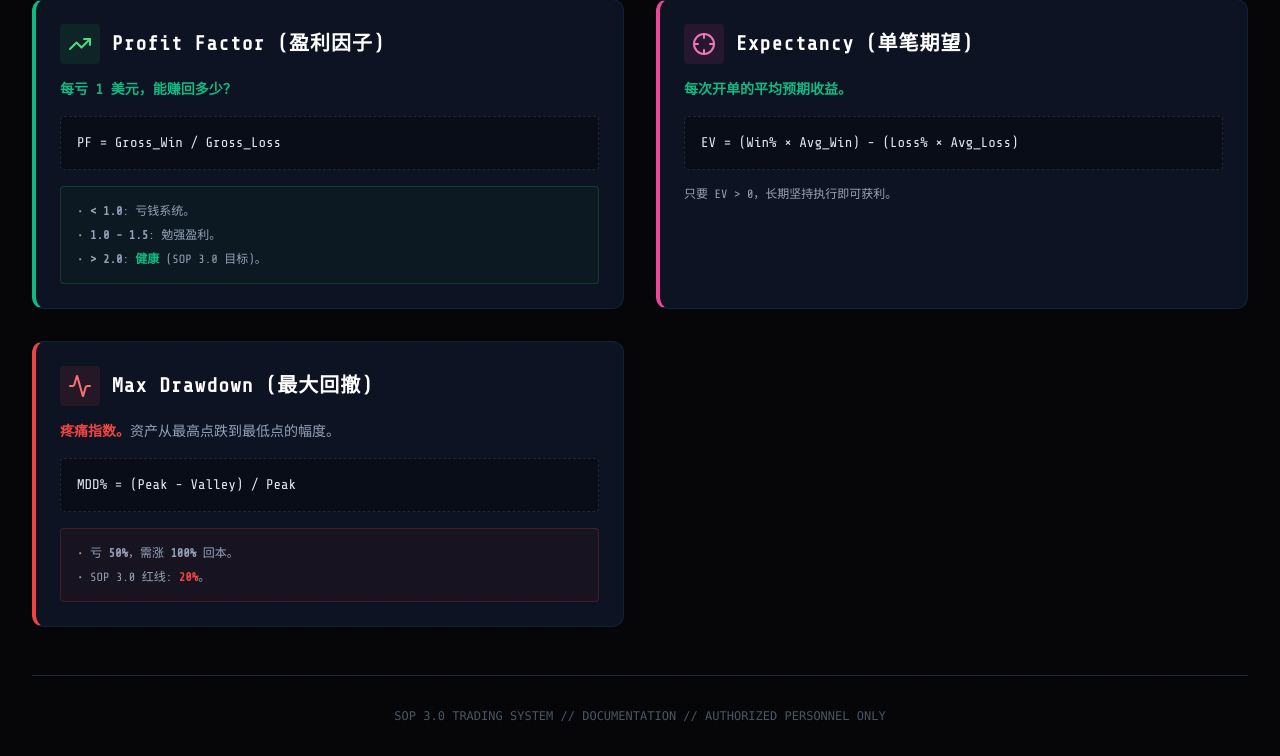
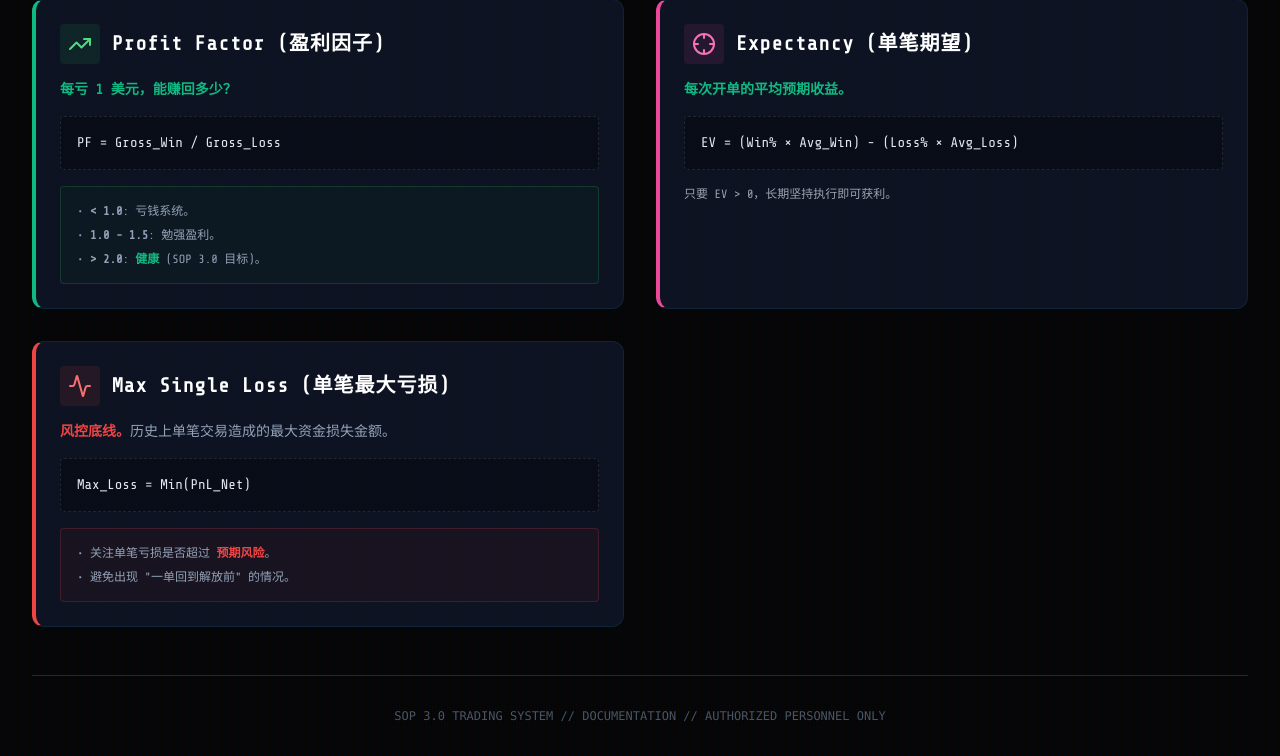
Before and after one commit to miracle-zs/crypto_dashboard, a FastAPI app: page /metrics in a window 1280 px wide. Shown: the part 871-1627 px from the top of the page. Run offline with FastAPI, Linux system fonts and the light colour scheme; some libraries are stand-ins or nearby versions.

Commit message:
fix: change Max Drawdown metric to Max Single Loss
- Update backend calculation in services.py to use min(PNL_Net) instead of peak-to-valley drawdown
- Update frontend label in index.html to 'Max Single Loss'
- Update documentation in metrics.html to explain the new metric

```diff
--- a/templates/index.html
+++ b/templates/index.html
@@ -211,7 +211,7 @@
             <div class="text-[10px] text-gray-500 mt-1">Gross Win / Gross Loss</div>
         </div>
         <div class="cyber-panel rounded-lg p-4 border-t-2 border-red-500">
-            <div class="metric-label">Max Drawdown (Trade)</div>
+            <div class="metric-label">Max Single Loss</div>
             <div class="text-3xl font-bold text-red-400 mt-1" id="metric-mdd">--</div>
             <div class="text-[10px] text-gray-500 mt-1">单笔最大亏损额</div>
         </div>
--- a/templates/metrics.html
+++ b/templates/metrics.html
@@ -228,20 +228,20 @@
         <div class="doc-card rounded-xl p-6" style="border-left-color: #ef4444;">
             <div class="flex items-center gap-3 mb-4">
                 <div class="p-2 bg-red-500/10 rounded text-red-400"><i data-lucide="activity"></i></div>
-                <h2 class="text-xl font-bold">Max Drawdown (最大回撤)</h2>
+                <h2 class="text-xl font-bold">Max Single Loss (单笔最大亏损)</h2>
             </div>
 
             <p class="text-sm mb-4">
-                <span class="warn">疼痛指数。</span>资产从最高点跌到最低点的幅度。
+                <span class="warn">风控底线。</span>历史上单笔交易造成的最大资金损失金额。
             </p>
 
             <div class="formula-box p-4 rounded mb-4 text-xs md:text-sm">
-                <div>MDD% = (Peak - Valley) / Peak</div>
+                <div>Max_Loss = Min(PnL_Net)</div>
             </div>
 
             <div class="text-xs space-y-2 bg-red-900/10 p-4 rounded border border-red-500/20">
-                <p>• 亏 <span class="font-bold">50%</span>，需涨 <span class="font-bold">100%</span> 回本。</p>
-                <p>• SOP 3.0 红线: <span class="warn">20%</span>。</p>
+                <p>• 关注单笔亏损是否超过 <span class="warn">预期风险</span>。</p>
+                <p>• 避免出现 "一单回到解放前" 的情况。</p>
             </div>
         </div>
 
```
Also changed, not shown: app/services.py (+2 -5 lines).
